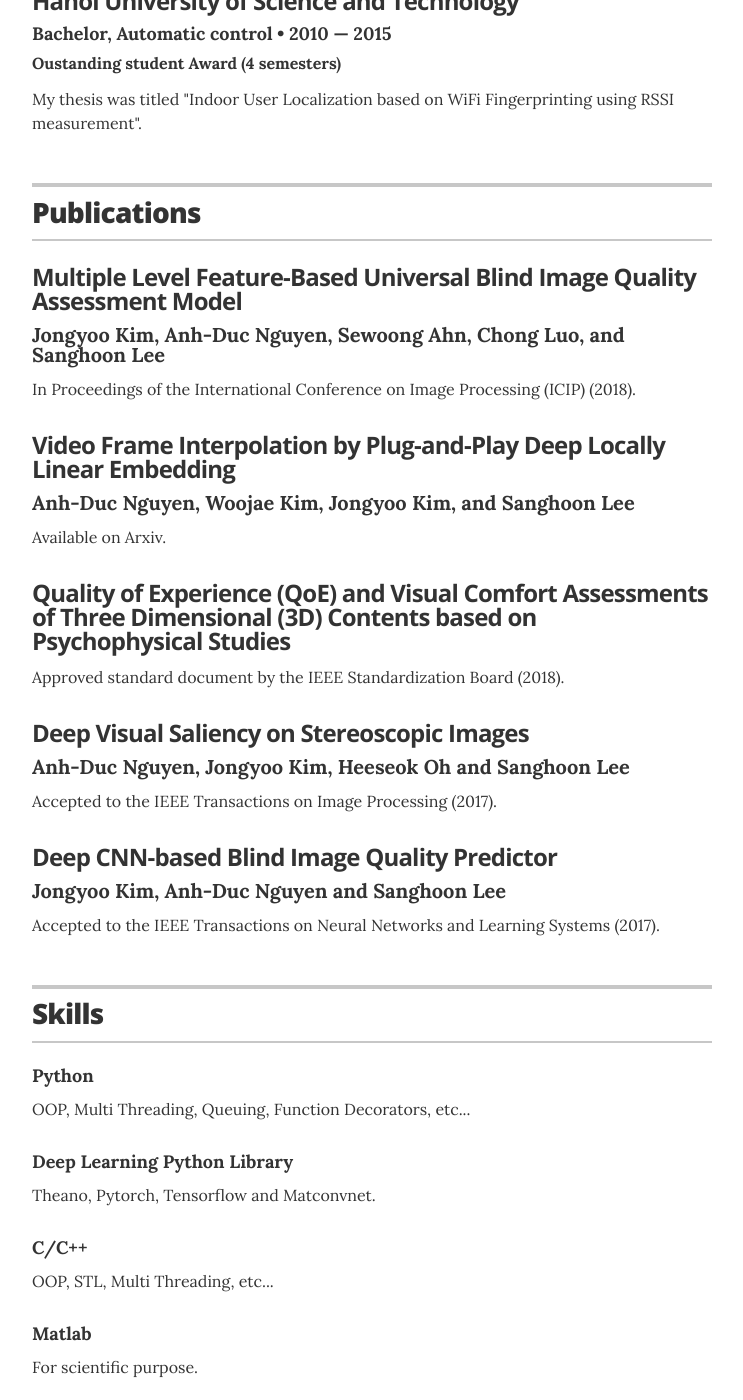
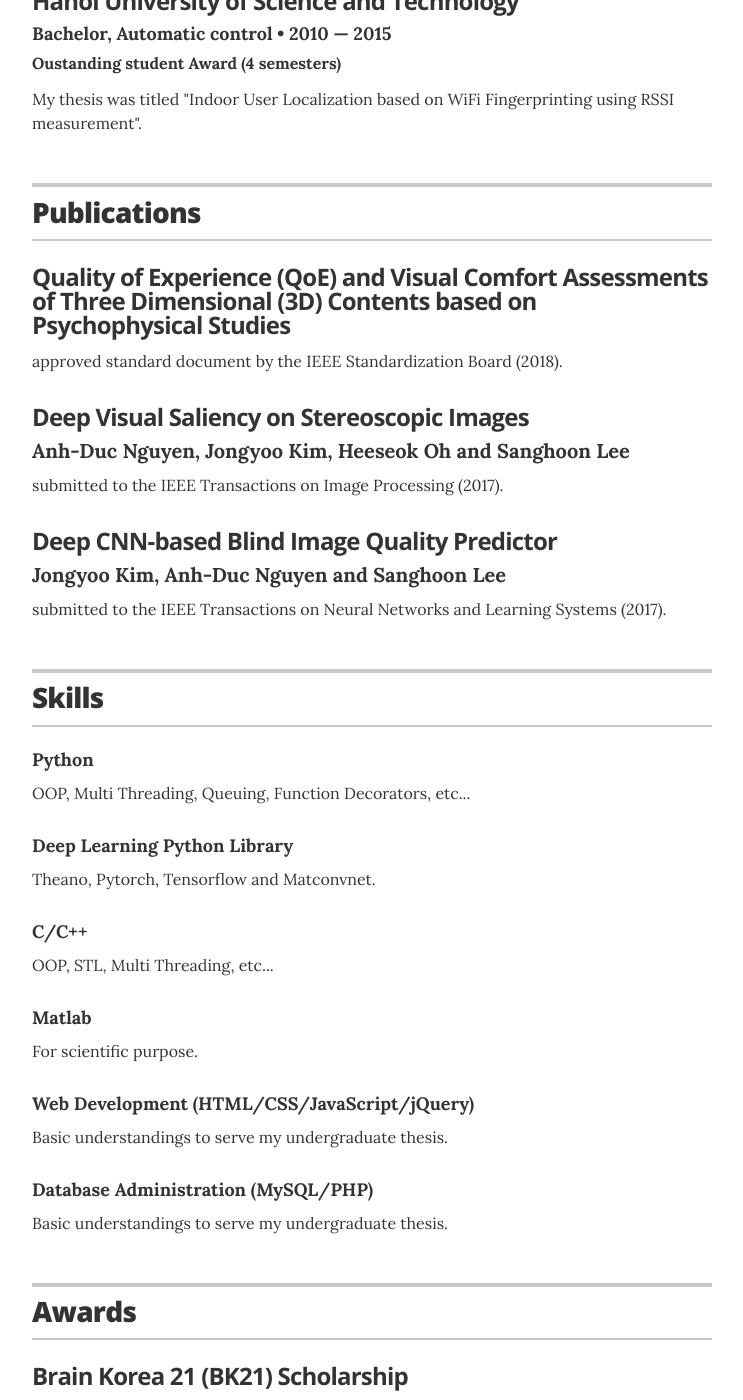
Before and after one commit to justanhduc/justanhduc.github.io, a Jekyll site: the page built from index.html, in a window 1280 px wide and 1400 px high, scrolled down 758 px. Shown: the whole window, without its empty margins (268-1011 px from the left). Built offline with Jekyll 4.4.1, drawn with Linux system fonts in a browser that asks for light colours.

Commit message:
Revert "updated publication list"
This reverts commit bdae402d54519f25f544233b652274582d646570.

```diff
--- a/_data/publications.yml
+++ b/_data/publications.yml
@@ -1,27 +1,22 @@
 # Projects
 # uncomment the urls if you wish to display them, and add your own URL
 
-- title: Multiple Level Feature-Based Universal Blind Image Quality Assessment Model
-  authors: Jongyoo Kim, Anh-Duc Nguyen, Sewoong Ahn, Chong Luo, and Sanghoon Lee
-  # url: "#"
-  note: In Proceedings of the International Conference on Image Processing (ICIP) (2018).
-
-- title: Video Frame Interpolation by Plug-and-Play Deep Locally Linear Embedding
-  authors: Anh-Duc Nguyen, Woojae Kim, Jongyoo Kim, and Sanghoon Lee
-  # url: "#"
-  note: Available on Arxiv.
+# - title: Video Frame Interpolation by Plug-and-Play Deep Locally Linear Embedding
+  # authors: Anh-Duc Nguyen, Woojae Kim, Jongyoo Kim, and Sanghoon Lee
+  # # url: "#"
+  # note: submitted to ECCV2018.
 
 - title: Quality of Experience (QoE) and Visual Comfort Assessments of Three Dimensional (3D) Contents based on Psychophysical Studies
   #authors: Anh-Duc Nguyen, Jongyoo Kim, Heeseok Oh and Sanghoon Lee
 # url: "#"
-  note: Approved standard document by the IEEE Standardization Board (2018).
+  note: approved standard document by the IEEE Standardization Board (2018).
 
 - title: Deep Visual Saliency on Stereoscopic Images
   authors: Anh-Duc Nguyen, Jongyoo Kim, Heeseok Oh and Sanghoon Lee
 # url: "#"
-  note: Accepted to the IEEE Transactions on Image Processing (2017).
+  note: submitted to the IEEE Transactions on Image Processing (2017).
 
 - title: Deep CNN-based Blind Image Quality Predictor
   authors: Jongyoo Kim, Anh-Duc Nguyen and Sanghoon Lee
 # url: "#"
-  note: Accepted to the IEEE Transactions on Neural Networks and Learning Systems (2017).
+  note: submitted to the IEEE Transactions on Neural Networks and Learning Systems (2017).
```
